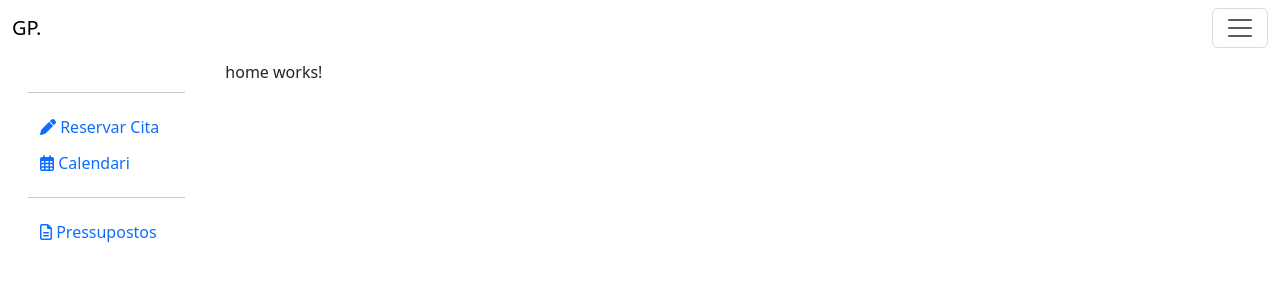
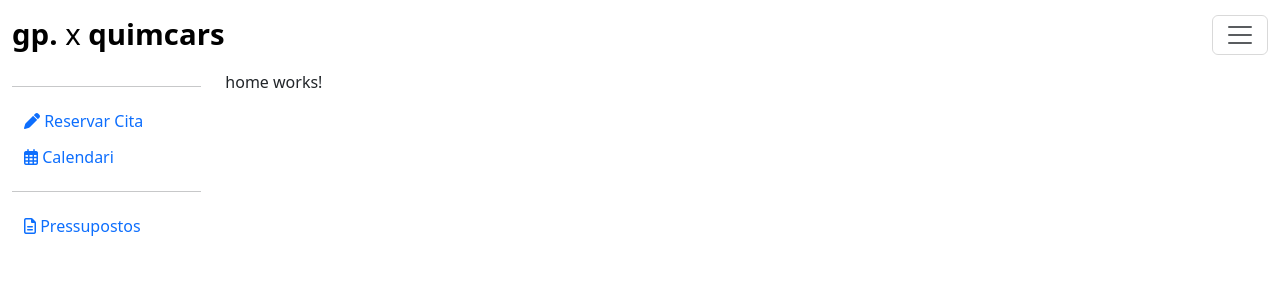
Before and after one commit to Garage-Pro-LG/garagepro-frontend, an Angular app: page / in a window 1280 px wide. Shown: the top 300 px of the page. Built offline with nearby package versions, Linux system fonts and the light colour scheme.

Commit message:
sidebar layout updated

```diff
--- a/src/app/app.component.scss
+++ b/src/app/app.component.scss
@@ -1,4 +1,4 @@
 main {
-  margin-top: 60px; /* Debe ser igual a la altura de la navbar */
+  margin-top: 70px; /* Debe ser igual a la altura de la navbar */
 
 }
--- a/src/app/shared/navbar/navbar.component.html
+++ b/src/app/shared/navbar/navbar.component.html
@@ -1,6 +1,6 @@
 <nav class="navbar fixed-top">
   <div class="container-fluid">
-    <a class="navbar-brand" href="#">GP.</a>
+    <a class="navbar-brand" href="#"><strong>gp. </strong>x <strong>quimcars</strong></a>
     <button class="navbar-toggler" type="button" data-bs-toggle="offcanvas" data-bs-target="#offcanvasNavbar" aria-controls="offcanvasNavbar" aria-label="Toggle navigation">
       <span class="navbar-toggler-icon"></span>
     </button>
--- a/src/app/shared/navbar/navbar.component.scss
+++ b/src/app/shared/navbar/navbar.component.scss
@@ -0,0 +1,3 @@
+.navbar-brand{
+  font-size: 22pt
+}
--- a/src/app/shared/sidebar/sidebar.component.html
+++ b/src/app/shared/sidebar/sidebar.component.html
@@ -1,4 +1,4 @@
-<nav class="nav flex-column p-3">
+<nav class="nav flex-column">
 
   <hr>
   <app-add-event-button></app-add-event-button>
```
